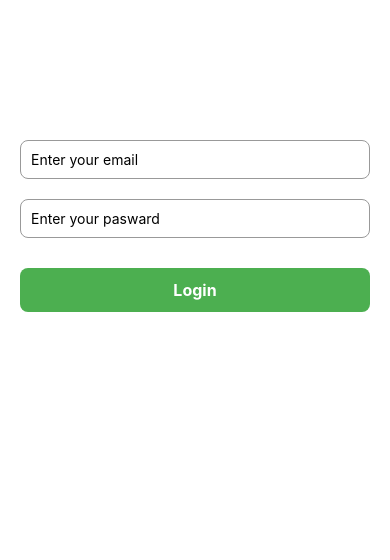
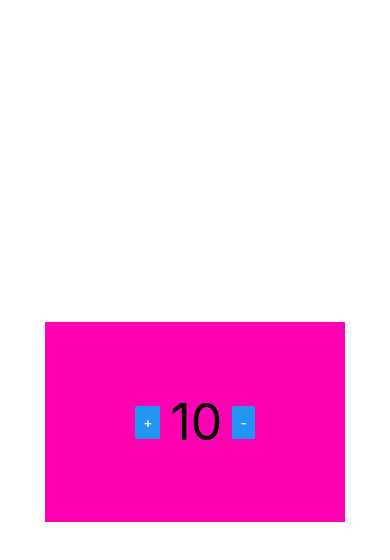
Before and after one commit to Syeda6799/my-first-app-repository, a React Native app: screen / in a window 390 px wide. Shown: the top 560 px of the page. Built offline with nearby package versions, Linux system fonts and the light colour scheme.

Commit message:
Advanced counter

```diff
--- a/App.js
+++ b/App.js
@@ -1,5 +1,6 @@
+import React from "react";
+import Counter from "./src/screens/counter";
 
-import StatePracrice from "./src/screens/Statepractice";
-export default function App(){
-  return< StatePracrice/>
+export default function App() {
+  return <Counter />;
 }
--- a/src/screens/Statepractice.js
+++ b/src/screens/Statepractice.js
@@ -6,10 +6,8 @@
   const [email, setEmail] = useState('');
   const [password, setPassword] = useState('');
 
-
   return (
     <View style={styles.container}>
-
       <Text style={styles.label}>{email}</Text>
       <Text style={styles.label}>{password}</Text>
 
@@ -19,13 +17,13 @@
         value={email}
         onChangeText={setEmail}
       />
+
       <TextInput
         style={styles.input}
-        placeholder="Enter your pasward"
+        placeholder="Enter your password"
         value={password}
         onChangeText={setPassword}
       />
-
 
       <Button title="Login" />
     </View>
@@ -36,6 +34,8 @@
   container: {
     padding: 20,
     marginTop: 100,
+    backgroundColor: 'rgb(122, 25, 116)',
+    flex: 1,
   },
   label: {
     fontSize: 18,
--- /dev/null
+++ b/src/screens/counter.js
@@ -0,0 +1,63 @@
+import { View, Text, StyleSheet, Button } from 'react-native';
+import React, { useState } from 'react';
+
+const ranger = 10;
+const MIN_COUNT_LIMIT = 10;
+export default function Counter() {
+
+const [count, setCount] = useState(  MIN_COUNT_LIMIT );
+
+function onAddpressed() {
+setCount(count + ranger);
+}
+
+function onMinuspressed() {
+  if(count -ranger  <  MIN_COUNT_LIMIT ) return;{
+setCount(count - ranger);
+}}
+
+
+
+  return (
+    <View style={styles.container}>
+      <View style={styles.box}>
+
+        <View>
+          <Button title={"+"} onPress={onAddpressed} />
+          </View>
+         <View>
+          <Text style={styles.counterText}>{count}</Text>
+           </View>
+          <View>
+             <Button title={"-"}  onPress={onMinuspressed}/>
+             </View>
+
+
+
+      </View>
+    </View>
+  );
+}
+
+const styles = StyleSheet.create({
+  container: {
+    flex: 1,
+    justifyContent: "center",
+     alignItems: "center",
+   },
+  box: {
+    width: 300,
+    height: 200,
+    backgroundColor: "rgb(255, 0, 179)",
+    flexDirection: "row",
+    alignItems: "center",
+  justifyContent: "center",
+
+
+    gap:10,
+  },
+  counterText: {
+    fontSize: 50,
+
+  }
+});
```
